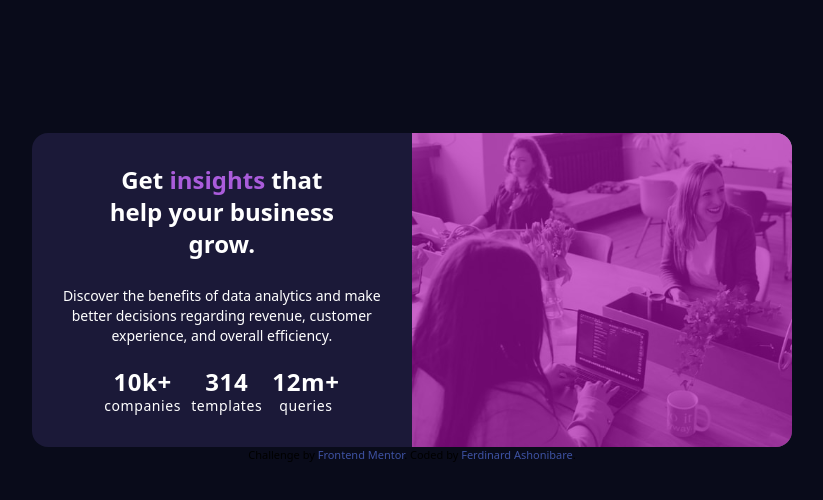
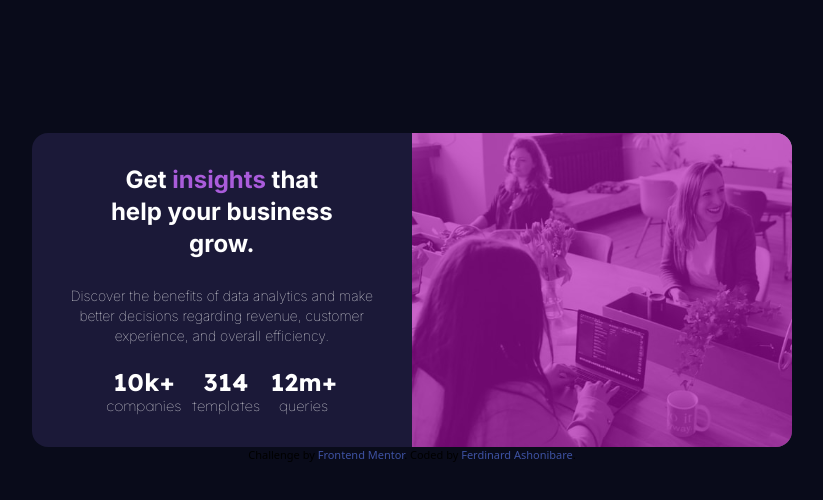
Before and after one commit to Iconvibes/stats-preview, a website: page index.html in a window 1280 px wide. Shown: the whole page, without its empty margins (228-1051 px from the left). Drawn offline with nearby package versions, Linux system fonts and the light colour scheme; files that its build step writes are made by us from their sources.

Commit message:
added font, final comit

```diff
--- a/index.html
+++ b/index.html
@@ -39,18 +39,18 @@
        <div class="p-6 md:max-w-[50%] md:flex md:flex-col md:justify-around md:items-center">
 
         <!-- main title -->
-      <h1 class="text-white font-bold text-2xl text-center w-[70%] mx-auto mb-3">
+      <h1 class="text-white font-bold font-inter text-2xl text-center w-[70%] mx-auto mb-3">
         Get <span class="text-accent">insights</span> that help your business grow.
       </h1>
 
       <!-- content -->
-      <p class="text-white text-sm text-center font-thin mb-3">
+      <p class="text-white text-sm text-center font-thin font-inter mb-3">
         Discover the benefits of data analytics and make better decisions regarding revenue, customer
         experience, and overall efficiency.
       </p>
 
       <!-- stats container -->
-      <div class="flex flex-col space-y-1.5 md:flex-row md:space-y-0 space-x-2.5 items-center">
+      <div class="flex flex-col space-y-1.5 md:flex-row md:space-y-0 space-x-2.5 items-center font-lexend">
 
         <h2 class="font-bold text-center text-white text-2xl tracking-wide leading-5">
           10k+ <br> <span class="font-thin text-sm">companies</span>
```
